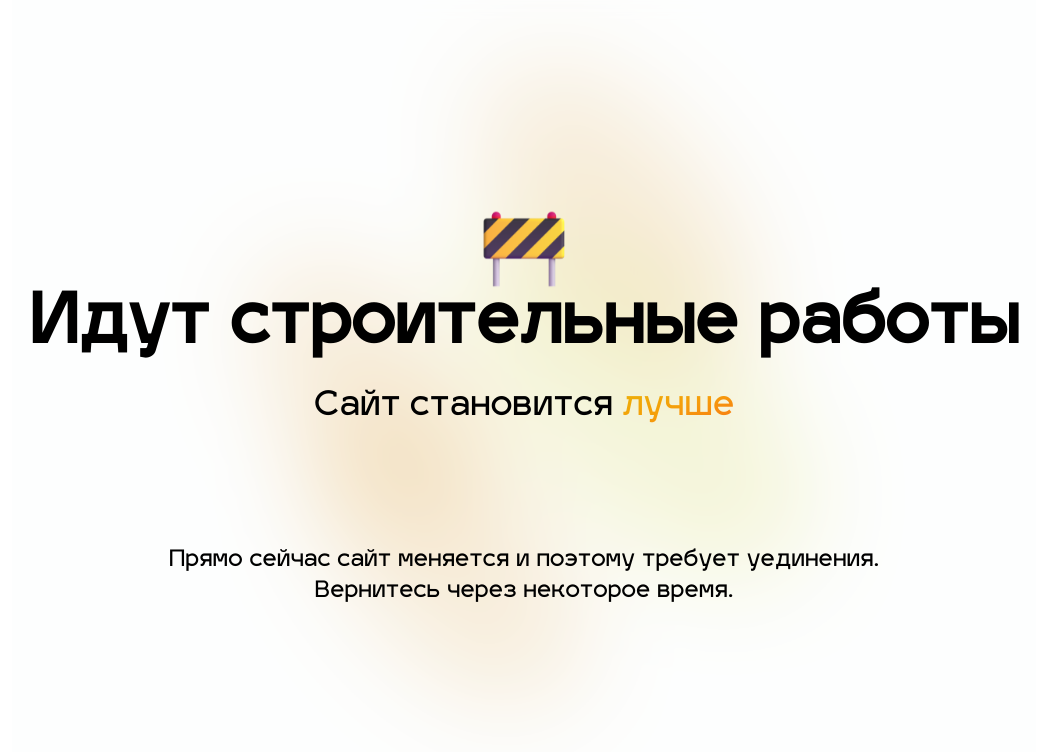
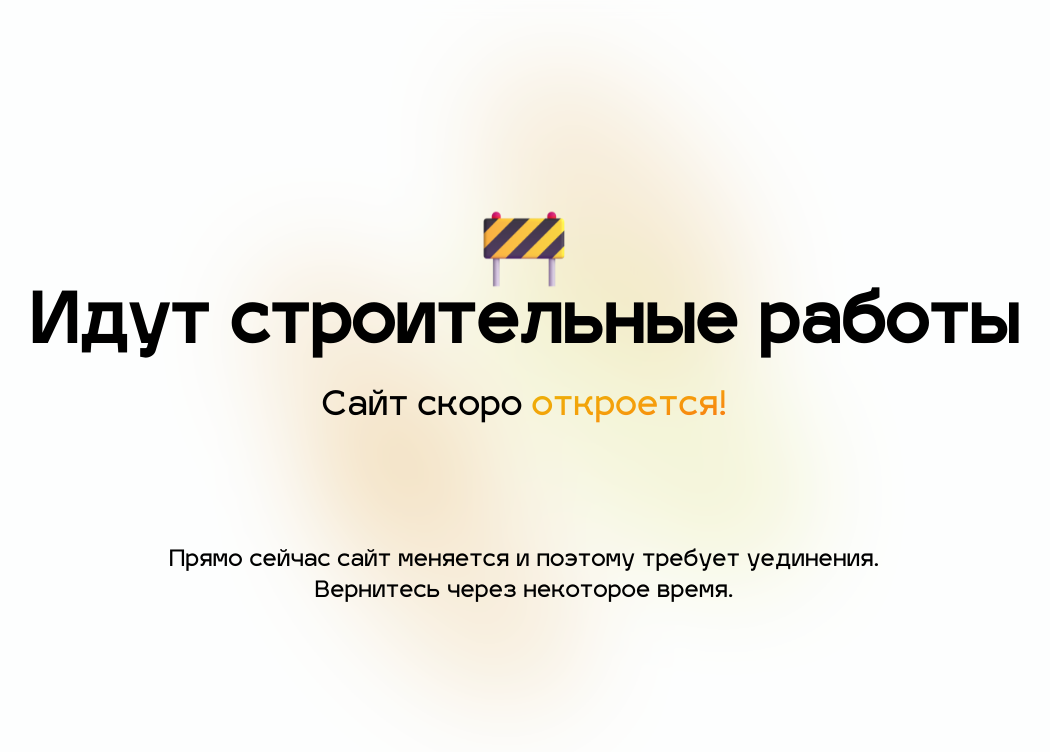
Before and after one commit to NikitaNik-of/nnof-site, a Next.js app: page / in a window 1280 px wide. Shown: the top 752 px of the page, without its empty margins (116-1166 px from the left). Built offline with nearby package versions, Linux system fonts and the light colour scheme.

Commit message:
some tweaks

```diff
--- a/components/Maintenance.jsx
+++ b/components/Maintenance.jsx
@@ -5,8 +5,8 @@ import Construction from '../public/images/Construction.png'
 
 const Maintenance = () => {
   return (
-    <div className='justify-center flex'>
-      <div className='z-30 flex flex-col justify-center text-center items-center h-screen bg-gray-50/30 dark:bg-gray-900/30 backdrop-blur w-11/12 lg:w-4/5'>
+    <div className='justify-center flex bg-gray-50/30 dark:bg-gray-900/30 backdrop-blur'>
+      <div className='z-30 flex flex-col justify-center text-center items-center h-screen w-11/12 lg:w-4/5'>
         <SlideUp className="flex overflow-visible" pauseFor={0}>
           <Image alt="" unoptimized src={Construction} height={100} width={100} placeholder="blur" className=" overflow-visible"/>
         </SlideUp>
@@ -16,9 +16,9 @@ const Maintenance = () => {
         </div>
         <div className="transition-all text-xl md:text-3xl md:my-2 flex space-x-2 flex-wrap justify-center">
           <SlideUp pauseFor={600}>{'Сайт '}</SlideUp>
-          <SlideUp pauseFor={700}>{'становится '}</SlideUp>
+          <SlideUp pauseFor={700}>{'скоро '}</SlideUp>
           <SlideUp pauseFor={800} className=" bg-gradient-to-br from-yellow-500 via-amber-500 to-orange-500 text-transparent bg-clip-text ">
-            лучше
+            откроется!
           </SlideUp>
         </div>
         <SlideUp pauseFor={1000} className="mt-12 md:mt-24 text-[14px] md:text-xl">{'Прямо сейчас сайт меняется и поэтому требует уединения.'}</SlideUp>
```
